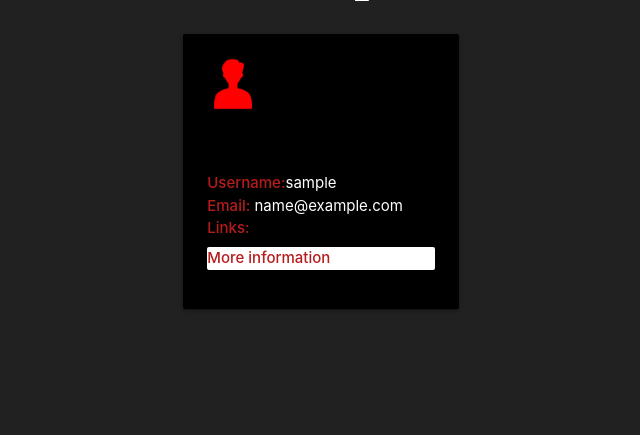
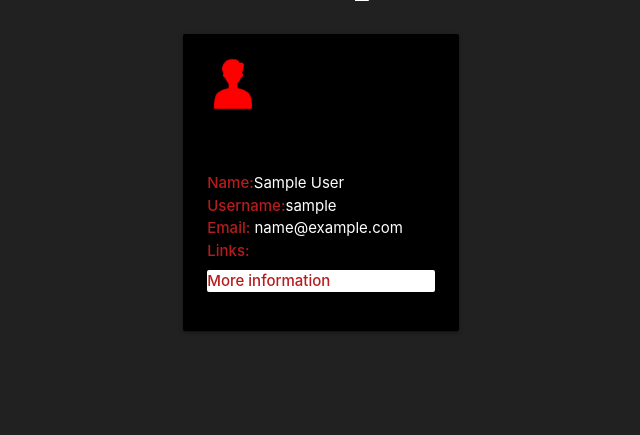
Before and after one commit to Crowe-Brian-J/project3_devRebellion, a Django app: page /developers/ in a window 1280 px wide. Shown: the part 174-609 px from the top of the page, without its empty margins (20-660 px from the left). Run offline with Django 4.2, Linux system fonts and the light colour scheme; the visitor is signed in with stand-in values (Sample User, id 1); data comes from the database, SQL or seed files in the repository.

Commit message:
Edit developer

```diff
--- a/devrebellion/main_app/static/css/style.css
+++ b/devrebellion/main_app/static/css/style.css
@@ -23,3 +23,7 @@ input:not([type]):focus:not([readonly]),input[type=text]:not(.browser-default):f
   -webkit-box-shadow: 0 1px 0 0 #F44336;
   box-shadow: 0 1px 0 0 #F44336
 }
+
+.form-field {
+  font-family:white;
+}
--- a/devrebellion/main_app/templates/developers/index.html
+++ b/devrebellion/main_app/templates/developers/index.html
@@ -11,6 +11,7 @@
       <img src="{% static 'photos/redavatar.png' %}" alt="" width="100px">
       <div class="card-content">
         <!--Why are we displaying username twice?-->
+        <p><strong class="red-text text-darken-4">Name:</strong>{{ developer.user.first_name }} {{developer.user.last_name}} </p>
         <p><strong class="red-text text-darken-4">Username:</strong>{{developer.user.username }}</p>
         <p><strong class="red-text text-darken-4">Email:</strong> {{developer.user.email}}</p>
         <p><strong class="red-text text-darken-4">Links:</strong> {{developer.link}}</p>
--- a/devrebellion/main_app/urls.py
+++ b/devrebellion/main_app/urls.py
@@ -14,6 +14,7 @@ urlpatterns = [
         name="developers_detail",
     ),#come back to this line
     path("developers/<int:developer_user_id>/delete", views.delete_developer, name='delete_developer'),
+    path("developers/<int:developer_user_id>/edit", views.edit_developer, name="edit_developer"),
     # feeds urls
     path("feeds/", views.feeds_index, name="feeds_index"),
     path("feeds/<int:feed_id>/", views.feeds_detail, name="feeds_detail"),
--- a/devrebellion/main_app/views.py
+++ b/devrebellion/main_app/views.py
@@ -88,12 +88,39 @@ def developers_detail(request, developer_user_id):
 
 # @login_required
 def delete_developer(request, developer_user_id):
-    if request.user.id == developer_user_id:
-        developer = User.objects.get(id=developer_user_id)
-        developer.delete()
-        return redirect("about")
+  if request.user.id == developer_user_id:
+       developer = User.objects.get(id=developer_user_id)
+       developer.delete()
+       return redirect("about")
+  else:
+        return redirect("developers_index")
+
+# ----new edit ---
+# might have to remove developer_id argument
+def edit_developer(request, developer_user_id):
+
+    if request.method == 'POST':
+        # d = User.objects.get(id=developer_user_id)
+        user_form = UserForm(request.POST, instance=request.user)
+        developer_form = DeveloperForm(request.POST, instance=request.user)
+        if user_form.is_valid() and developer_form.is_valid():
+            print('user')
+            user_form.save()
+            developer_form.save()
+            return redirect('developers_detail', developer_user_id)
     else:
-        return redirect("developers_index")
+        d = User.objects.get(id=developer_user_id)
+        user_form = UserForm(request.POST, instance=request.user)
+        developer_form = DeveloperForm(request.POST, instance=request.user)
+    return render(
+        request,
+        "registration/profile.html",
+        {  # comeback to this line
+            "user_form": user_form,
+            "developer_form": developer_form,
+
+        },
+    )
 
 def projects_index(request):
     projects = Project.objects.all()
```
Also changed, not shown: devrebellion/main_app/templates/developers/detail.html (+19 -4 lines).
